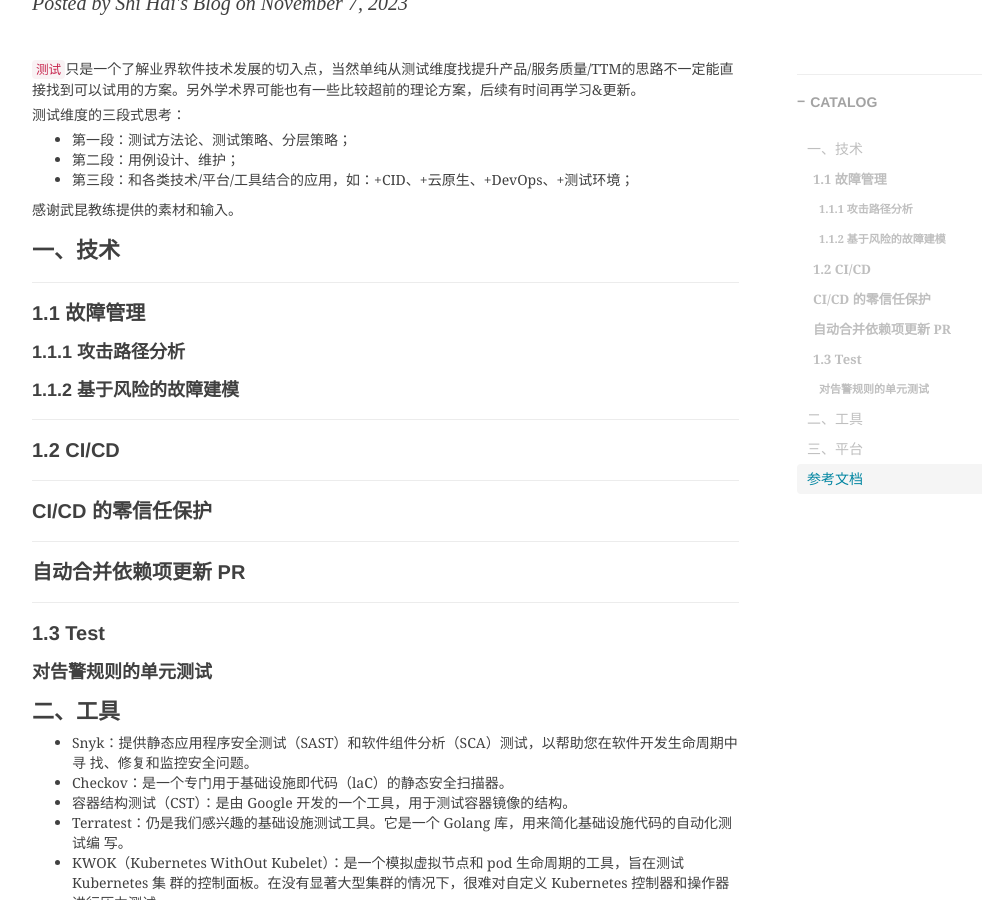
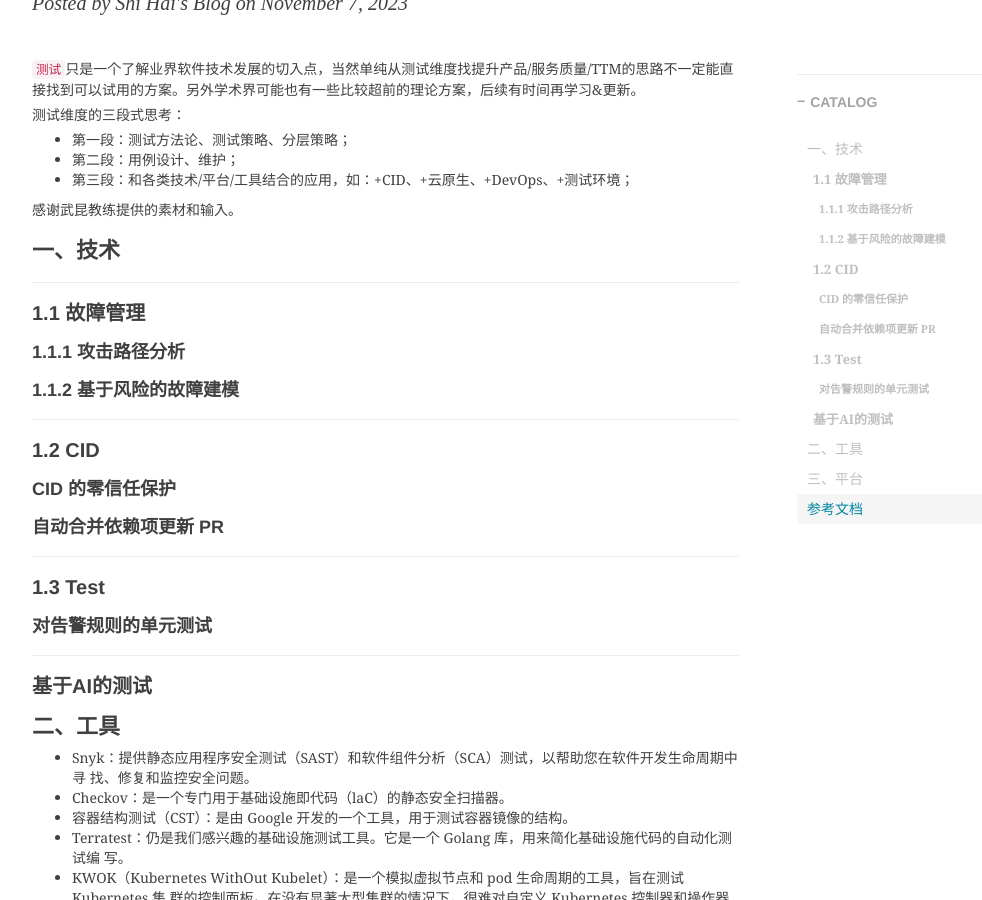
Before and after one commit to shihai1991/shihai1991.github.io, a Jekyll site: the page built from _posts/2023-11-07-2023年业内测试能力调研.md, in a window 1280 px wide and 900 px high, scrolled down 210 px. Shown: the whole window, without its empty margins (233-1215 px from the left). Built offline with Jekyll 4.4.1, drawn with Linux system fonts in a browser that asks for light colours; nearby versions of some CDN libraries; comment, search, counter and statistics services are not loaded.

Commit message:
Update 2023-11-07-2023年业内测试能力调研.md

```diff
--- a/_posts/2023-11-07-2023年业内测试能力调研.md
+++ b/_posts/2023-11-07-2023年业内测试能力调研.md
@@ -24,12 +24,14 @@
 ### 1.1.1 攻击路径分析
 ### 1.1.2 基于风险的故障建模
 
-## 1.2 CI/CD
-## CI/CD 的零信任保护
-## 自动合并依赖项更新 PR
+## 1.2 CID
+### CID 的零信任保护
+### 自动合并依赖项更新 PR
 
 ## 1.3 Test
 ### 对告警规则的单元测试
+
+## 基于AI的测试
 
 # 二、工具
 - Snyk：提供静态应用程序安全测试（SAST）和软件组件分析（SCA）测试，以帮助您在软件开发生命周期中寻
```
